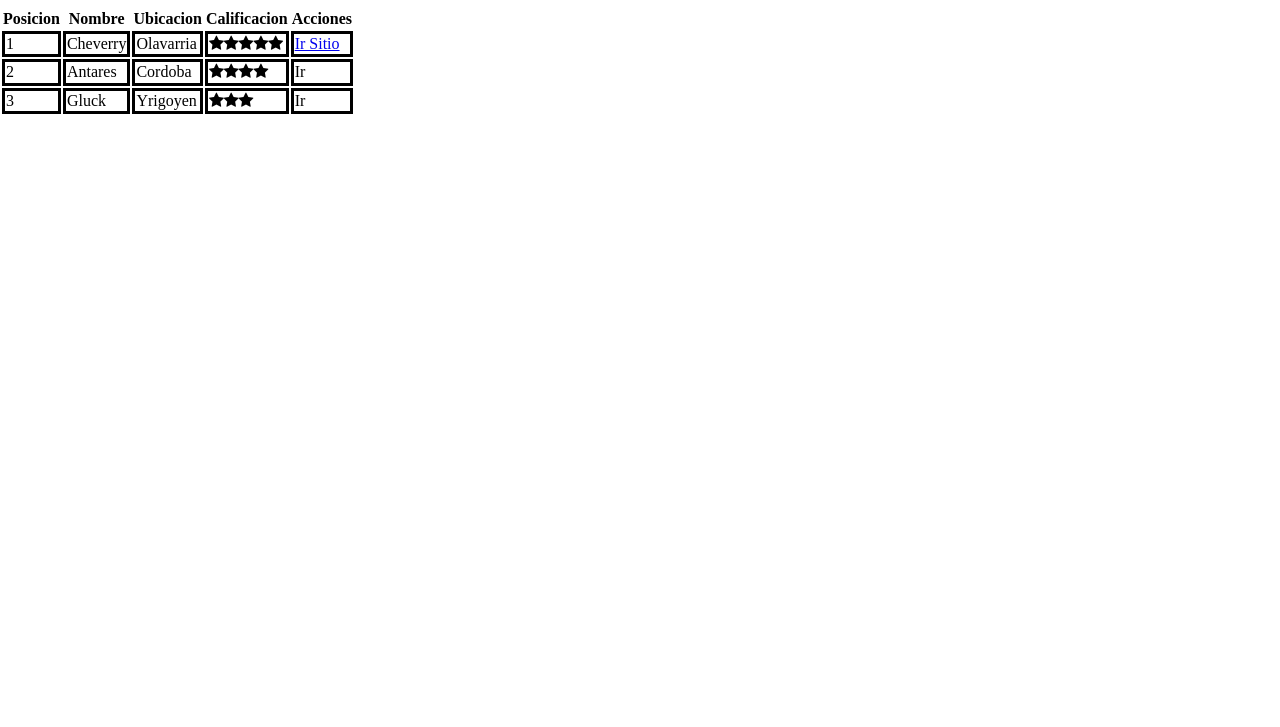
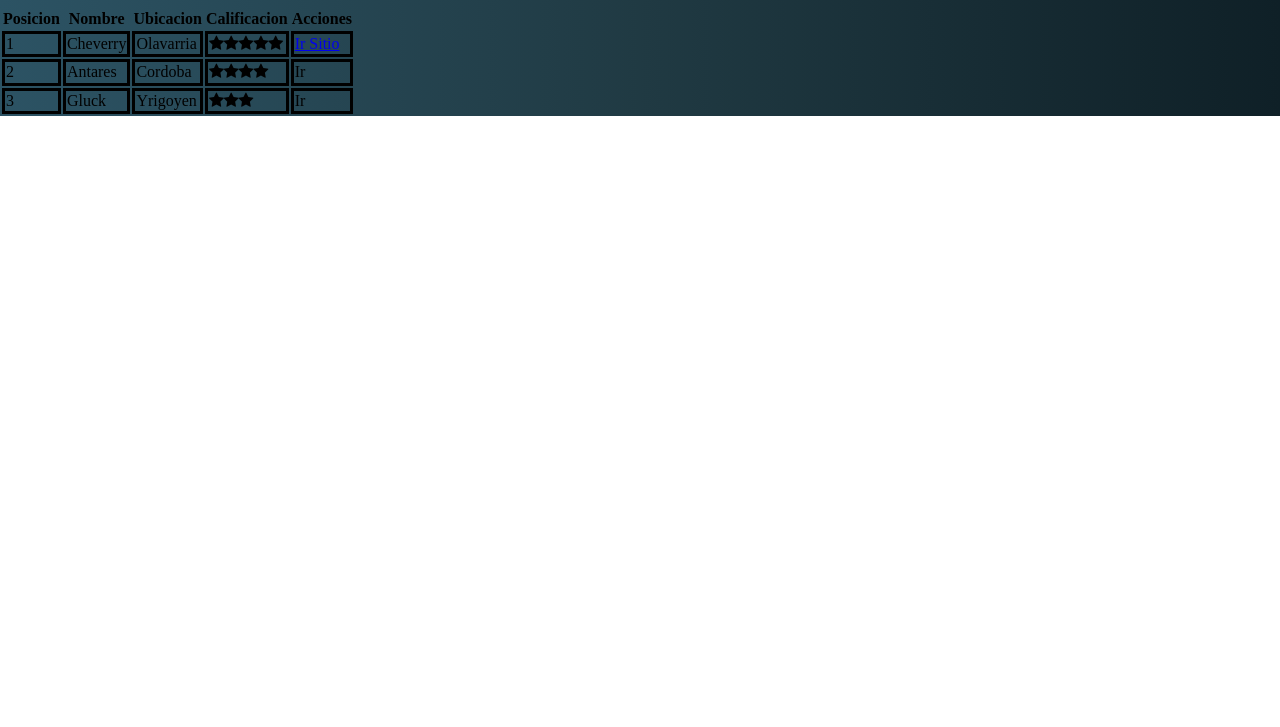
Before and after one commit to misaelBullon/CFacilitoBoletines, a plain HTML site: page index.html in a window 1280 px wide. Shown: the part 73-800 px from the top of the page. Drawn offline with nearby package versions, Linux system fonts and the light colour scheme.

Commit message:
Se agrego degrado al fondo de la pagina

```diff
--- a/assets/css/main.css
+++ b/assets/css/main.css
@@ -1,3 +1,18 @@
+/*Colores
+	#5101FF Azul
+	#8901E8 Violeta
+	#E801AE Violeta claro
+	#FF0141 Rosa
+*/
+
+
+.container{
+	background: #0F2027;  /* fallback for old browsers */
+    background: -webkit-linear-gradient(left, #2C5364, #203A43, #0F2027);
+    background: -o-linear-gradient(left, #2C5364, #203A43, #0F2027);
+    background: linear-gradient(to right, #2C5364, #203A43, #0F2027);  /* Chrome 10-25, Safari 5.1-6 */ /* W3C, IE 10+/ Edge, Firefox 16+, Chrome 26+, Opera 12+, Safari 7+ */
+}
+
 td{
 	border: solid 3px;        /*Afecta a todos los td de las tablas*/
 }
```
